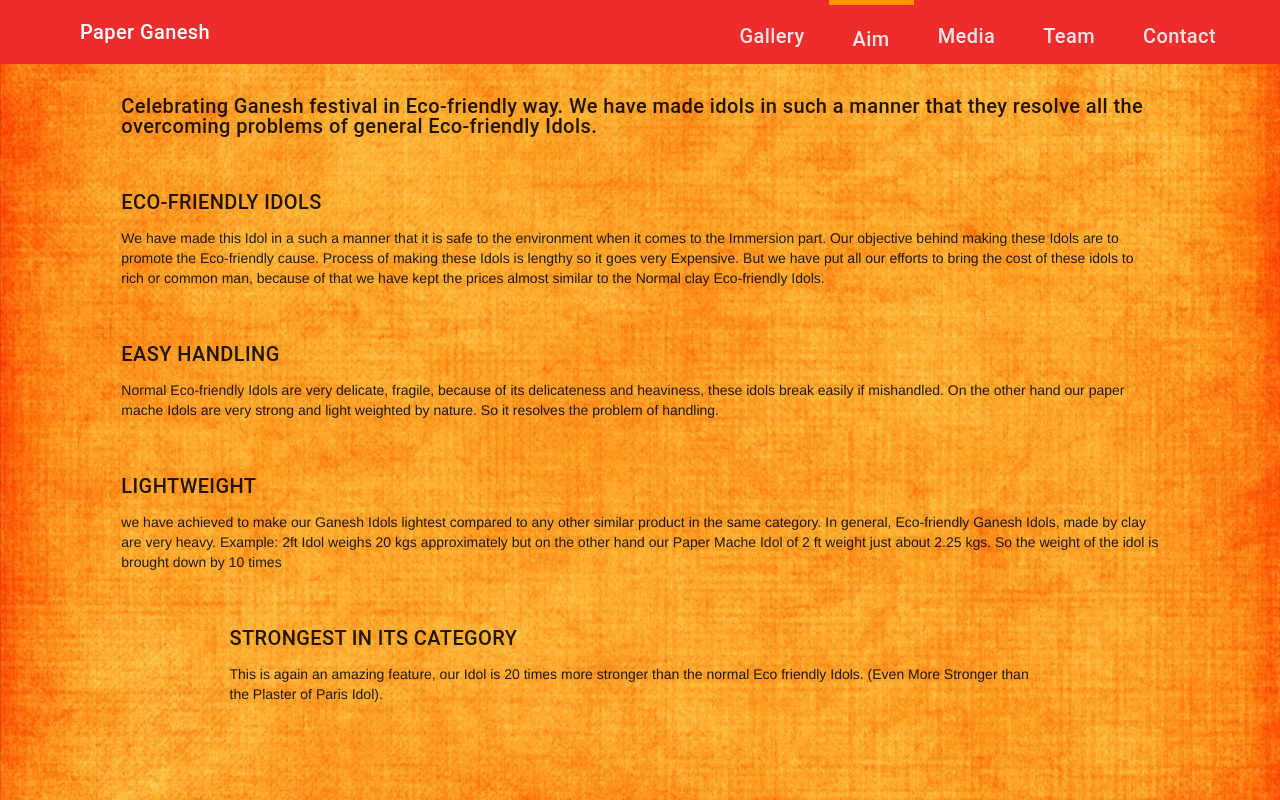
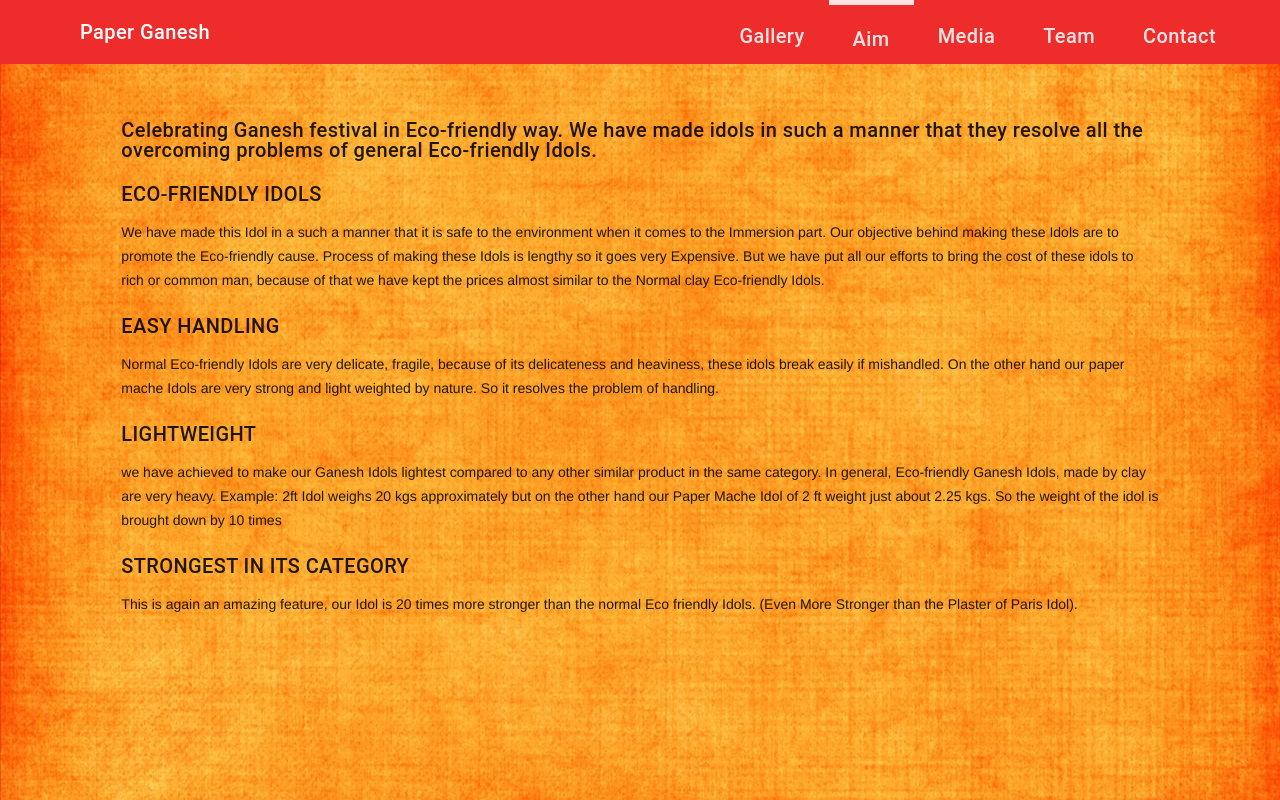
Before and after one commit to kedar2a/soa, a Django app: page /aim in a window 1280 px wide. Run offline with Django 3.2, Linux system fonts and the light colour scheme.

Commit message:
updated grid of aim tab

```diff
--- a/idols/templates/idols/aim.html
+++ b/idols/templates/idols/aim.html
@@ -9,48 +9,31 @@
 
 <div class="mdl-grid">
   <div class="mdl-cell mdl-cell--1-col"></div>
+  <div class="mdl-cell mdl-cell--10-col">
 
-  <h5 class="mdl-cell mdl-cell--10-col mdl-cell--middle">Celebrating Ganesh festival in Eco-friendly way. We have made idols in such a manner that they resolve all the overcoming problems of general Eco-friendly Idols.</h5>
+      <h5 class="">Celebrating Ganesh festival in Eco-friendly way. We have made idols in such a manner that they resolve all the overcoming problems of general Eco-friendly Idols.</h5>
 
-	<div class="mdl-cell mdl-cell--1-col"></div>
-</div>
+    	<h5>ECO-FRIENDLY IDOLS</h5>
+      <p>
+      We have made this Idol in a such a manner that it is safe to the environment when it comes to the Immersion part. Our objective behind making these Idols are to promote the Eco-friendly cause. Process of making these Idols is lengthy so it goes very Expensive. But we have put all our efforts to bring the cost of these idols to rich or common man, because of that we have kept the prices almost similar to the Normal clay Eco-friendly Idols.
+      </p>
 
+    	<h5>EASY HANDLING</h5>
+      <p>
+      Normal Eco-friendly Idols are very delicate, fragile, because of its delicateness and heaviness, these idols break easily if mishandled. On the other hand our paper mache Idols are very strong and light weighted by nature. So it resolves the problem of handling.
+      </p>
 
-<div class="mdl-grid">
-	<div class="mdl-cell mdl-cell--1-col"> </div>
-
-  <div class="mdl-cell mdl-cell--10-col mdl-cell--middle">
-  	<h5>ECO-FRIENDLY IDOLS</h5>
-  	We have made this Idol in a such a manner that it is safe to the environment when it comes to the Immersion part. Our objective behind making these Idols are to promote the Eco-friendly cause. Process of making these Idols is lengthy so it goes very Expensive. But we have put all our efforts to bring the cost of these idols to rich or common man, because of that we have kept the prices almost similar to the Normal clay Eco-friendly Idols.
-  </div>
-	<div class="mdl-cell mdl-cell--1-col"></div>
-</div>
-
-<div class="mdl-grid">
-	<div class="mdl-cell mdl-cell--1-col"> </div>
-  <div class="mdl-cell mdl-cell--10-col mdl-cell--middle">
-  	<h5>EASY HANDLING</h5>
-		Normal Eco-friendly Idols are very delicate, fragile, because of its delicateness and heaviness, these idols break easily if mishandled. On the other hand our paper mache Idols are very strong and light weighted by nature. So it resolves the problem of handling.
-  </div>
-	<div class="mdl-cell mdl-cell--1-col"></div>
-</div>
-
-
-<div class="mdl-grid">
-	<div class="mdl-cell mdl-cell--1-col"> </div>
-  <div class="mdl-cell mdl-cell--10-col mdl-cell--middle">
     	<h5>LIGHTWEIGHT</h5>
+      <p>
       we have achieved to make our Ganesh Idols lightest compared to any other similar product in the same category. In general, Eco-friendly Ganesh Idols, made by clay are very heavy.
       Example: 2ft Idol weighs 20 kgs approximately but on the other hand our Paper Mache Idol of 2 ft weight just about 2.25 kgs. So the weight of the idol is brought down by 10 times
-  </div>
-	<div class="mdl-cell mdl-cell--1-col"></div>
-</div>
+      </p>
 
-<div class="mdl-grid">
-	<div class="mdl-cell mdl-cell--1-col"> </div>
-  <div class="mdl-cell mdl-cell--10-col mdl-cell--middle">
     	<h5>STRONGEST IN ITS CATEGORY</h5>
+      <p>
       This is again an amazing feature, our Idol is 20 times more stronger than the normal Eco friendly Idols. (Even More Stronger than the Plaster of Paris Idol).
+      </p>
+
   </div>
   <div class="mdl-cell mdl-cell--1-col"></div>
 </div>
--- a/static/soa-style.css
+++ b/static/soa-style.css
@@ -24,7 +24,7 @@ body {
 }
 
 .layout-transparent .mdl-layout__header .mdl-navigation__link.active {
-	border-top: solid 5px orange;
+	border-top: solid 5px #fff;
 	/*color: #9C27B0;*/
 	/*color: #333;*/
 }
```
Lines whose indentation alone changed are shown as unchanged.
